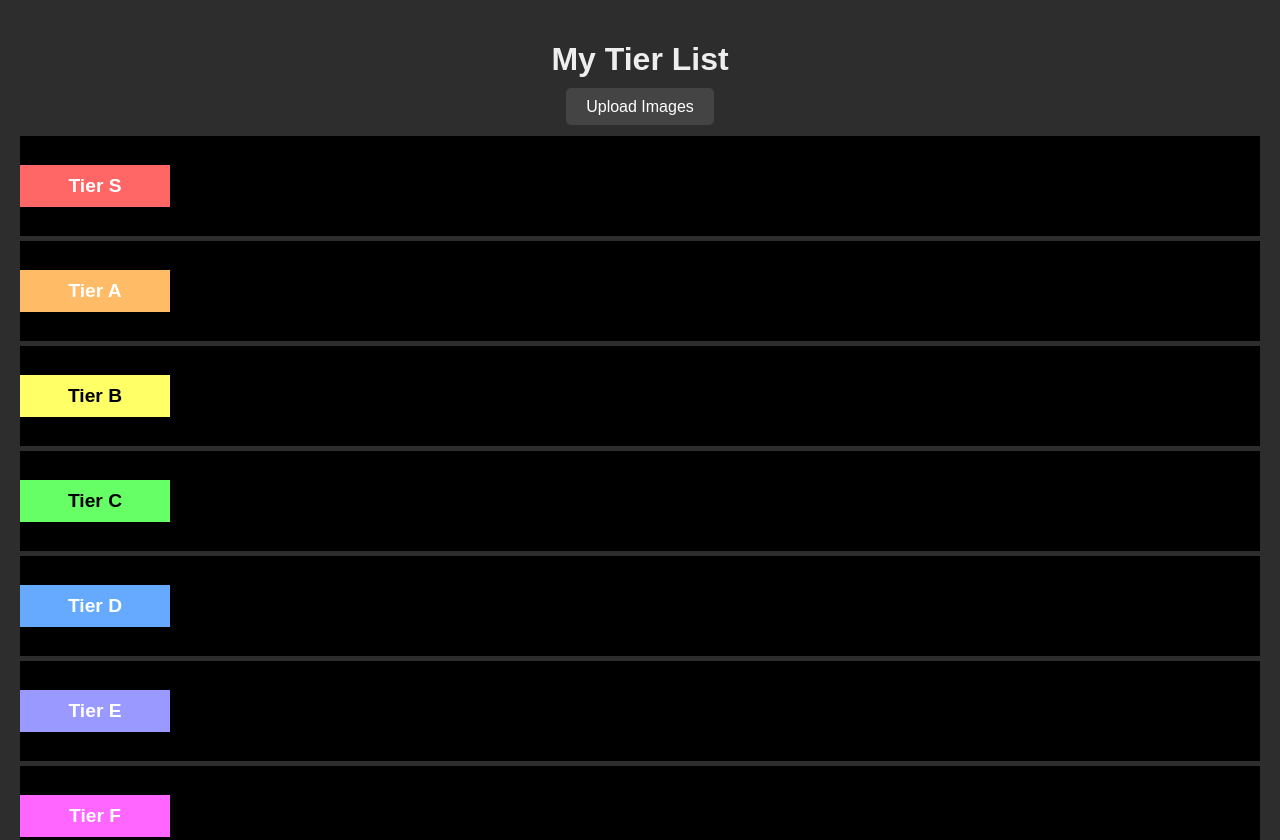
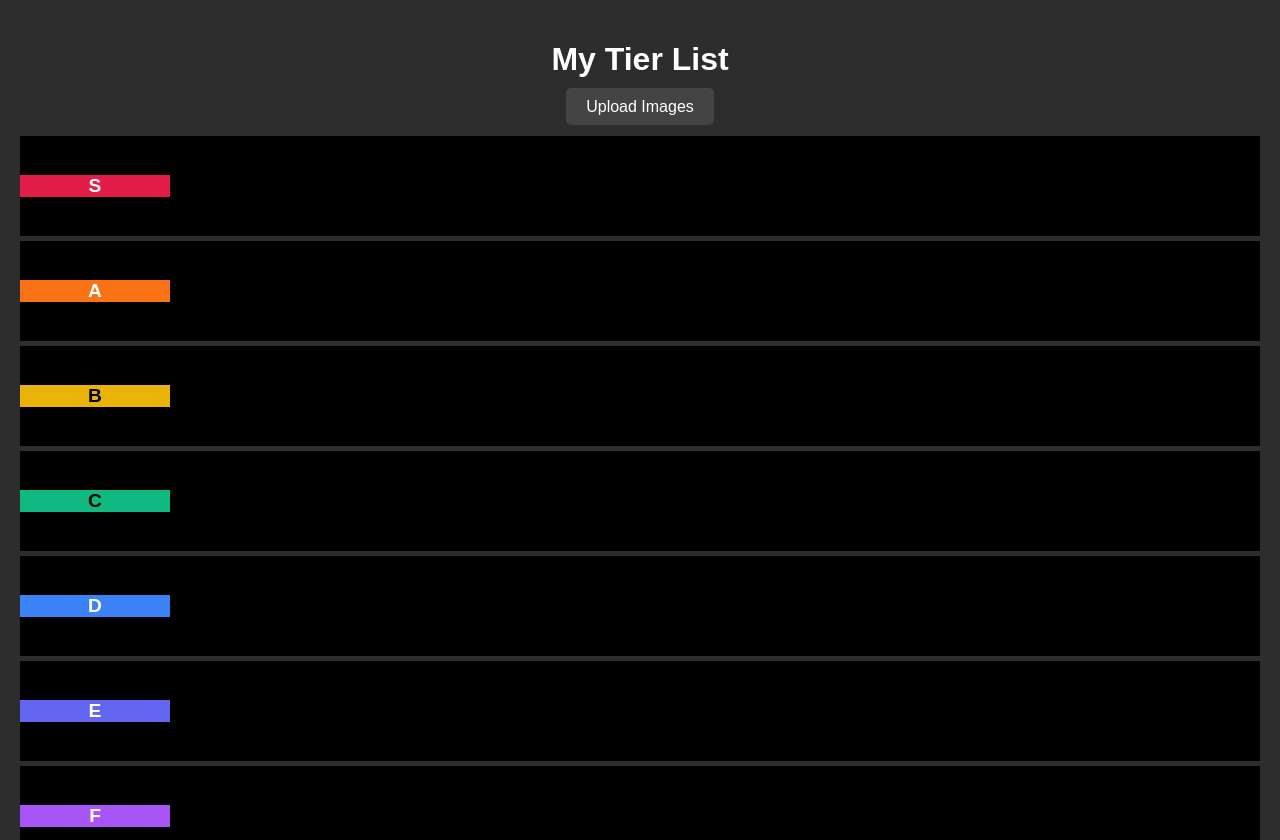
Before and after one commit to Yu1to1248/Tiermaker, a plain HTML site: page index.html in a window 1280 px wide. Shown: the top 840 px of the page. Drawn offline with Linux system fonts and the light colour scheme.

Commit message:
Update index.html

```diff
--- a/index.html
+++ b/index.html
@@ -15,7 +15,7 @@
 
     h1 {
       text-align: center;
-      color: #eee;
+      color: white;
       margin-bottom: 20px;
     }
 
@@ -56,20 +56,23 @@
     }
 
     .tier-label {
-      width: 150px;
-      text-align: center;
+      flex: 0 0 150px;
+      height: 100%;
+      display: flex;
+      align-items: center;
+      justify-content: center;
       font-weight: bold;
       font-size: 1.2em;
-      padding: 10px 0;
+      color: white;
     }
 
-    .tier-S { background-color: #f66; }
-    .tier-A { background-color: #fb6; }
-    .tier-B { background-color: #ff6; color: black; }
-    .tier-C { background-color: #6f6; color: black; }
-    .tier-D { background-color: #6af; }
-    .tier-E { background-color: #99f; }
-    .tier-F { background-color: #f6f; }
+    .tier-S { background-color: #e11d48; }
+    .tier-A { background-color: #f97316; }
+    .tier-B { background-color: #eab308; color: black; }
+    .tier-C { background-color: #10b981; color: black; }
+    .tier-D { background-color: #3b82f6; }
+    .tier-E { background-color: #6366f1; }
+    .tier-F { background-color: #a855f7; }
 
     .tier-dropzone {
       flex: 1;
@@ -145,13 +148,13 @@
   </div>
 
   <div class="tier-list" id="tierList">
-    <div class="tier-row"><div class="tier-label tier-S">Tier S</div><div class="tier-dropzone" data-tier="S"></div></div>
-    <div class="tier-row"><div class="tier-label tier-A">Tier A</div><div class="tier-dropzone" data-tier="A"></div></div>
-    <div class="tier-row"><div class="tier-label tier-B">Tier B</div><div class="tier-dropzone" data-tier="B"></div></div>
-    <div class="tier-row"><div class="tier-label tier-C">Tier C</div><div class="tier-dropzone" data-tier="C"></div></div>
-    <div class="tier-row"><div class="tier-label tier-D">Tier D</div><div class="tier-dropzone" data-tier="D"></div></div>
-    <div class="tier-row"><div class="tier-label tier-E">Tier E</div><div class="tier-dropzone" data-tier="E"></div></div>
-    <div class="tier-row"><div class="tier-label tier-F">Tier F</div><div class="tier-dropzone" data-tier="F"></div></div>
+    <div class="tier-row"><div class="tier-label tier-S">S</div><div class="tier-dropzone" data-tier="S"></div></div>
+    <div class="tier-row"><div class="tier-label tier-A">A</div><div class="tier-dropzone" data-tier="A"></div></div>
+    <div class="tier-row"><div class="tier-label tier-B">B</div><div class="tier-dropzone" data-tier="B"></div></div>
+    <div class="tier-row"><div class="tier-label tier-C">C</div><div class="tier-dropzone" data-tier="C"></div></div>
+    <div class="tier-row"><div class="tier-label tier-D">D</div><div class="tier-dropzone" data-tier="D"></div></div>
+    <div class="tier-row"><div class="tier-label tier-E">E</div><div class="tier-dropzone" data-tier="E"></div></div>
+    <div class="tier-row"><div class="tier-label tier-F">F</div><div class="tier-dropzone" data-tier="F"></div></div>
   </div>
 
   <h2 style="text-align: center; margin-top: 40px;">Unassigned</h2>
```
